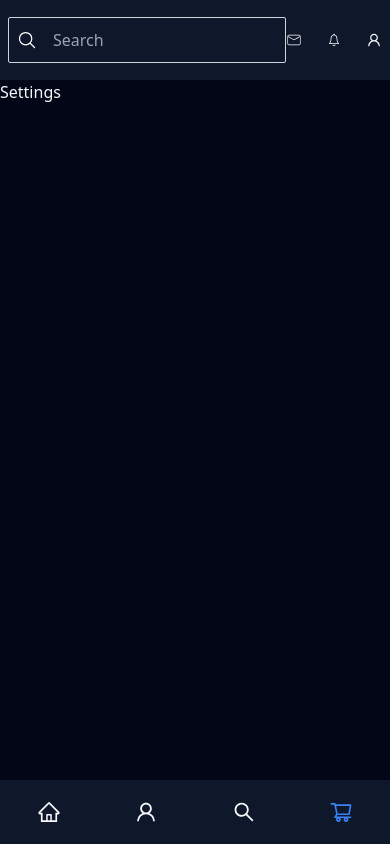
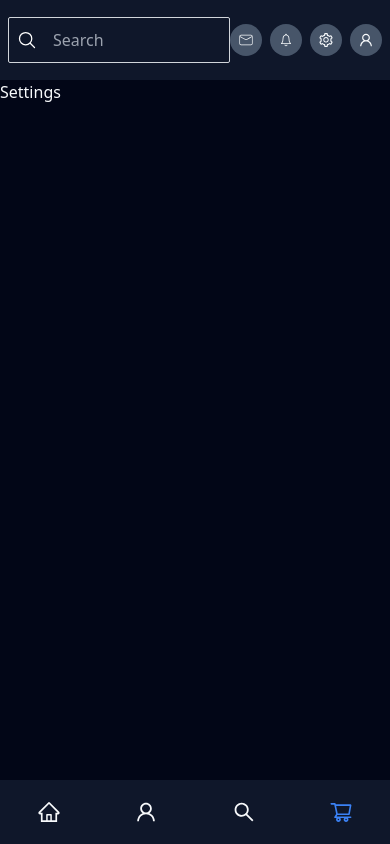
Before and after one commit to GeekyNaved/assignment, a React (Vite) app: page /settings in a window 390 px wide. Built offline with nearby package versions, Linux system fonts and the light colour scheme.

Commit message:
topNavbar-> adding circular bg in links & fixing mobile issues

```diff
--- a/src/components/TopNavbar.jsx
+++ b/src/components/TopNavbar.jsx
@@ -1,4 +1,4 @@
-import {AiOutlineUser} from "react-icons/ai";
+import {AiOutlineSetting, AiOutlineUser} from "react-icons/ai";
 import {CiMail} from "react-icons/ci";
 import {IoIosNotificationsOutline} from "react-icons/io";
 import {NavLink} from "react-router-dom";
@@ -9,22 +9,28 @@ const TopNavbar = () => {
     <div className="bg-slate-900 text-slate-50">
       <div className="flex justify-between items-center h-20 px-2 md:px-4">
         <SearchInputField />
-        <div className="flex gap-6 cursor-pointer">
+        <div className="flex gap-2 md:gap-6 cursor-pointer">
           <NavLink
-            to="/search"
-            className="md:text-2xl underline underline-offset-4 decoration-2 decoration-slate-50"
+            to="/settings"
+            className="md:text-2xl underline underline-offset-4 decoration-2 decoration-slate-50 p-2 rounded-full bg-slate-600"
           >
             <CiMail className="hover:text-blue-300" />
           </NavLink>
           <NavLink
-            to="/cart"
-            className="md:text-2xl  underline underline-offset-4 decoration-2 decoration-slate-50"
+            to="/settings"
+            className="md:text-2xl  underline underline-offset-4 decoration-2 decoration-slate-50 p-2 rounded-full bg-slate-600"
           >
             <IoIosNotificationsOutline className="hover:text-blue-300" />
           </NavLink>
           <NavLink
-            to="/account"
-            className="md:text-2xl  underline underline-offset-4 decoration-2 decoration-slate-50"
+            to="/settings"
+            className="md:text-2xl  underline underline-offset-4 decoration-2 decoration-slate-50 p-2 rounded-full bg-slate-600"
+          >
+            <AiOutlineSetting className="hover:text-blue-300" />
+          </NavLink>
+          <NavLink
+            to="/settings"
+            className="md:text-2xl  underline underline-offset-4 decoration-2 decoration-slate-50 p-2 rounded-full bg-slate-600"
           >
             <AiOutlineUser className="hover:text-blue-300" />
           </NavLink>
```
